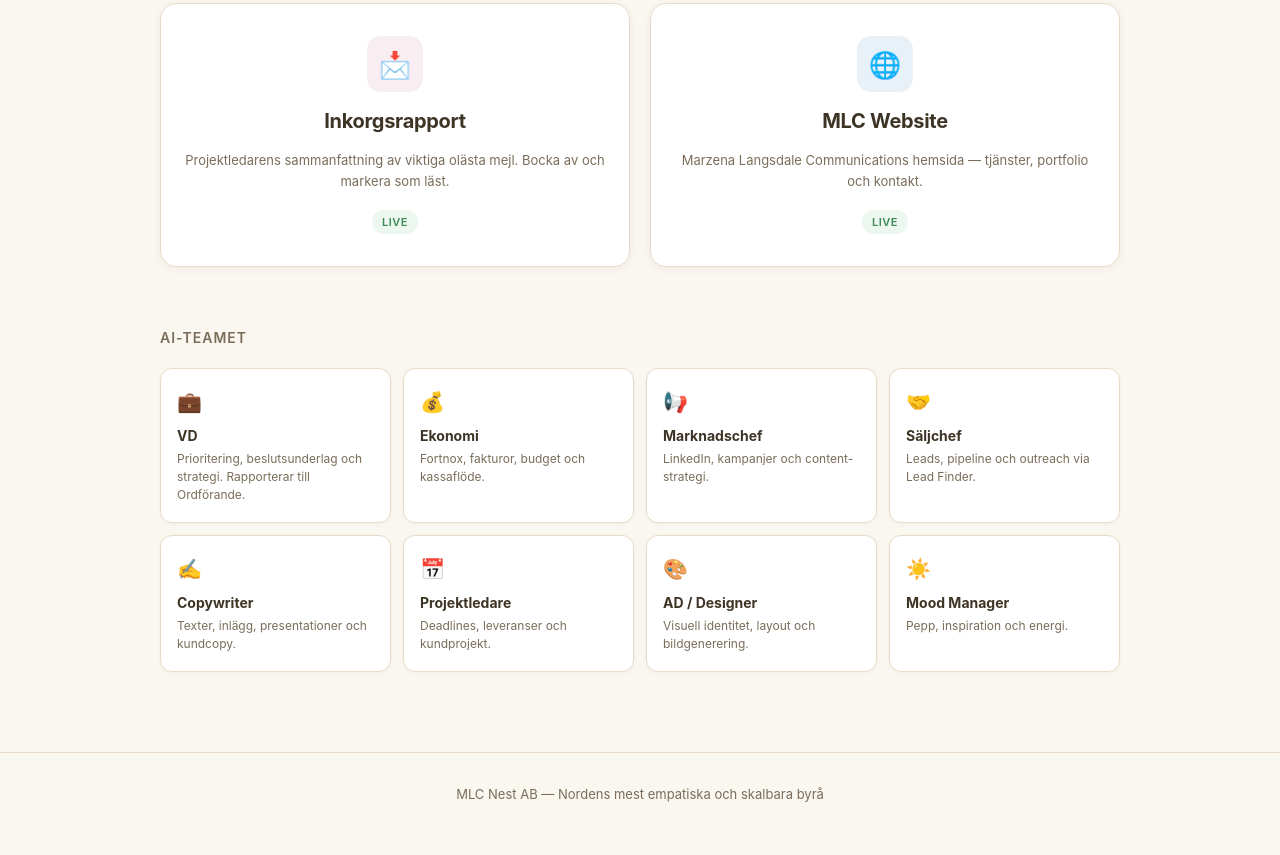
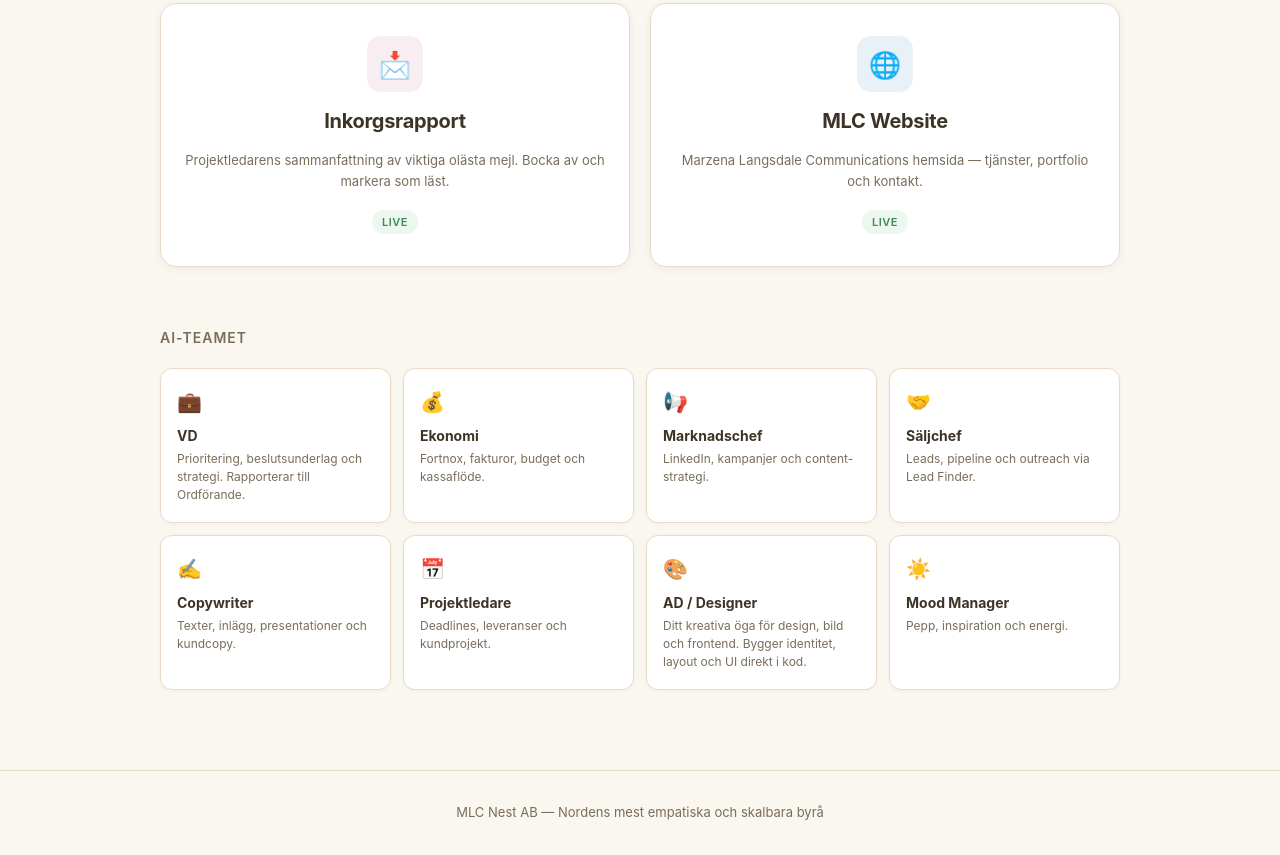
Before and after one commit to Mlangsda/mlc-workspace, a plain HTML site: page public/index.html in a window 1280 px wide. Shown: the part 750-1605 px from the top of the page. Drawn offline with Linux system fonts and the light colour scheme.

Commit message:
Update AD/Designer description in dashboard

```diff
--- a/public/index.html
+++ b/public/index.html
@@ -308,7 +308,7 @@
     <div class="team-card">
       <div class="team-emoji">&#127912;</div>
       <h3>AD / Designer</h3>
-      <p>Visuell identitet, layout och bildgenerering.</p>
+      <p>Ditt kreativa öga för design, bild och frontend. Bygger identitet, layout och UI direkt i kod.</p>
     </div>
 
     <div class="team-card">
```
